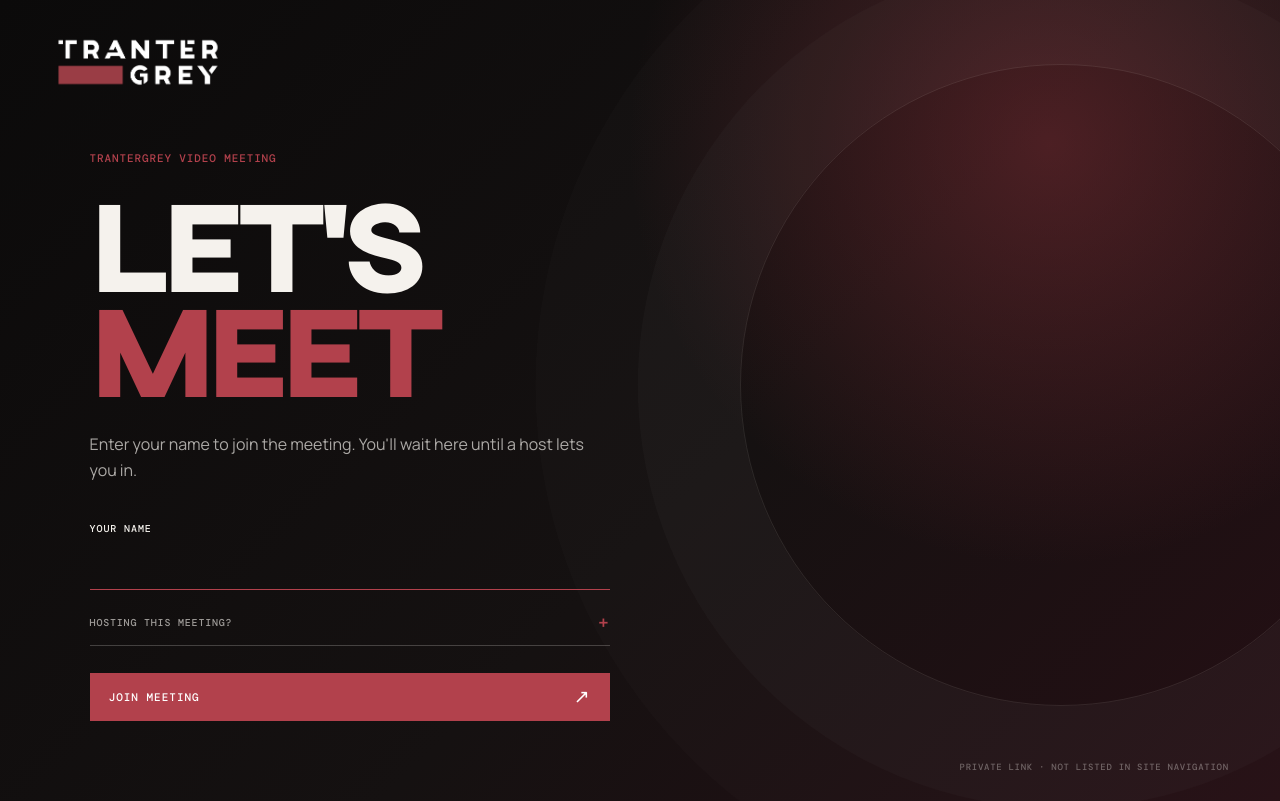
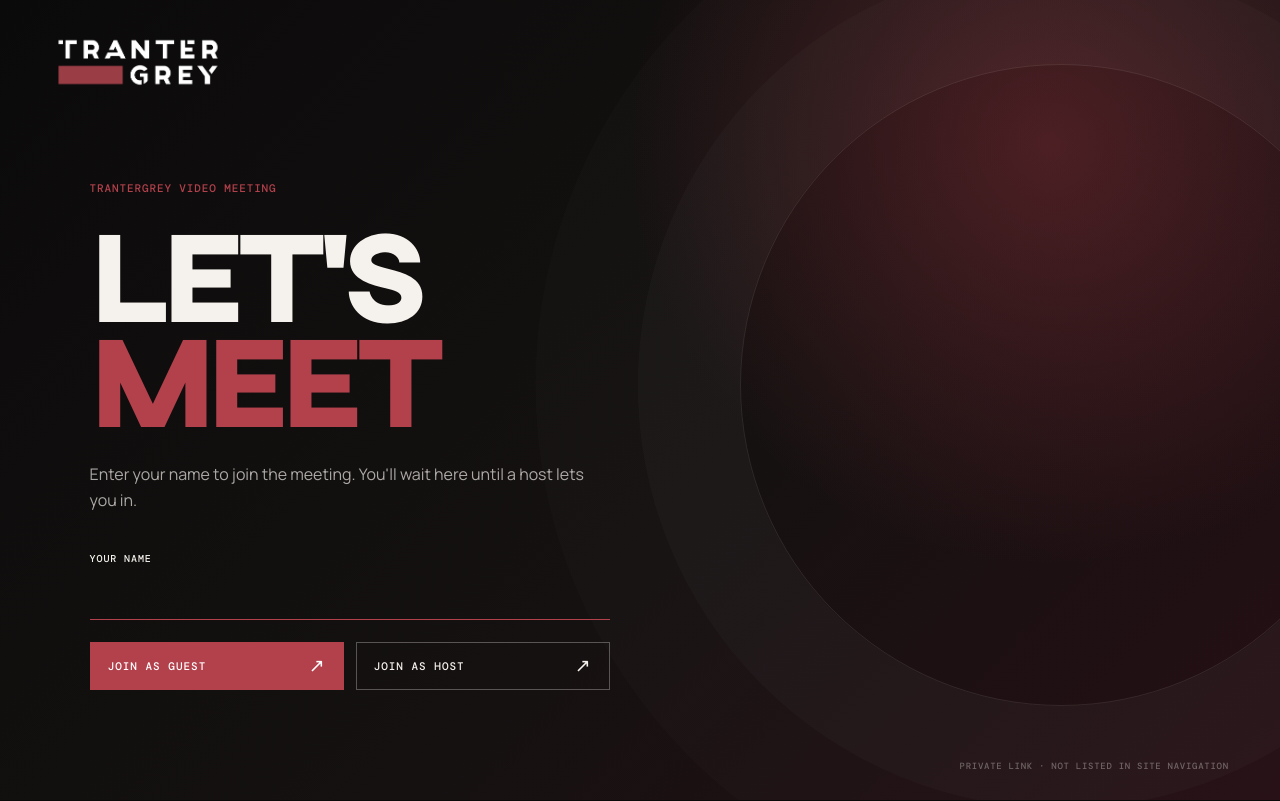
Before and after one commit to inthisplay/trantergrey-site, a Next.js app: page /meet in a window 1280 px wide. Built offline with nearby package versions, Linux system fonts and the light colour scheme.

Commit message:
Clarify guest and host meeting entry

```diff
--- a/components/MeetPortal.tsx
+++ b/components/MeetPortal.tsx
@@ -1,6 +1,6 @@
 'use client';
 
-import { FormEvent, useEffect, useState } from 'react';
+import { FormEvent, useEffect, useRef, useState } from 'react';
 
 type ClientManifest = {
   serverUrl: string;
@@ -47,6 +47,7 @@ export function MeetPortal() {
   const [name, setName] = useState('');
   const [password, setPassword] = useState('');
   const [hosting, setHosting] = useState(false);
+  const requestedRole = useRef<'guest' | 'host'>('guest');
   const [busy, setBusy] = useState(false);
   const [loadingClient, setLoadingClient] = useState(false);
   const [error, setError] = useState('');
@@ -89,13 +90,18 @@ export function MeetPortal() {
 
   async function join(event: FormEvent<HTMLFormElement>) {
     event.preventDefault();
+    const joiningAsHost = requestedRole.current === 'host';
+    if (joiningAsHost && !password.trim()) {
+      setError('Please enter the host password.');
+      return;
+    }
     setBusy(true);
     setError('');
     try {
       const response = await fetch('/api/meet/join', {
         method: 'POST',
         headers: { 'Content-Type': 'application/json' },
-        body: JSON.stringify({ name, password: hosting ? password : '', hosting, website: '' }),
+        body: JSON.stringify({ name, password: joiningAsHost ? password : '', hosting: joiningAsHost, website: '' }),
       });
       const result = await response.json() as { token?: string; error?: string };
       if (!response.ok || !result.token) throw new Error(result.error || 'We could not open the meeting room.');
@@ -122,26 +128,39 @@ export function MeetPortal() {
       <p className="meet-intro">Enter your name to join the meeting. You&apos;ll wait here until a host lets you in.</p>
       <form onSubmit={join}>
         <label><span>Your name</span><input value={name} onChange={(event) => setName(event.target.value)} autoComplete="name" required minLength={2} maxLength={80} autoFocus /></label>
-        <button
-          className="meet-host-toggle"
-          type="button"
-          aria-expanded={hosting}
-          aria-controls="meet-host-fields"
-          onClick={() => {
-            setHosting((current) => !current);
-            setPassword('');
-            setError('');
-          }}
-        >
-          <span>Hosting this meeting?</span>
-          <span aria-hidden="true">{hosting ? '−' : '+'}</span>
-        </button>
         {hosting && <div className="meet-host-fields" id="meet-host-fields">
-          <label><span>Host password</span><input type="password" value={password} onChange={(event) => setPassword(event.target.value)} autoComplete="current-password" required maxLength={160} /></label>
+          <label><span>Host password</span><input type="password" value={password} onChange={(event) => setPassword(event.target.value)} autoComplete="current-password" aria-required="true" maxLength={160} autoFocus /></label>
           <p>Hosts can admit guests and manage the room.</p>
         </div>}
         <input className="meet-honeypot" name="website" tabIndex={-1} autoComplete="off" aria-hidden="true" />
-        <button className="meet-submit" type="submit" disabled={busy}>{busy ? 'Opening room…' : hosting ? 'Join as host' : 'Join meeting'} <span aria-hidden="true">↗</span></button>
+        <div className="meet-role-actions" aria-label="Choose how to join">
+          <button
+            className={hosting ? 'meet-role-button' : 'meet-role-button is-active'}
+            type="submit"
+            value="guest"
+            disabled={busy}
+            onClick={() => {
+              requestedRole.current = 'guest';
+              setHosting(false);
+              setPassword('');
+            }}
+          >{busy && requestedRole.current === 'guest' ? 'Opening…' : 'Join as guest'} <span aria-hidden="true">↗</span></button>
+          <button
+            className={hosting ? 'meet-role-button is-active' : 'meet-role-button'}
+            type={hosting ? 'submit' : 'button'}
+            value="host"
+            disabled={busy}
+            aria-expanded={hosting}
+            aria-controls="meet-host-fields"
+            onClick={() => {
+              requestedRole.current = 'host';
+              if (!hosting) {
+                setHosting(true);
+                setError('');
+              }
+            }}
+          >{busy && requestedRole.current === 'host' ? 'Opening…' : 'Join as host'} <span aria-hidden="true">↗</span></button>
+        </div>
         {error && <p className="meet-error" role="alert">{error}</p>}
       </form>
     </section>
```
Also changed, not shown: app/meet.css.
